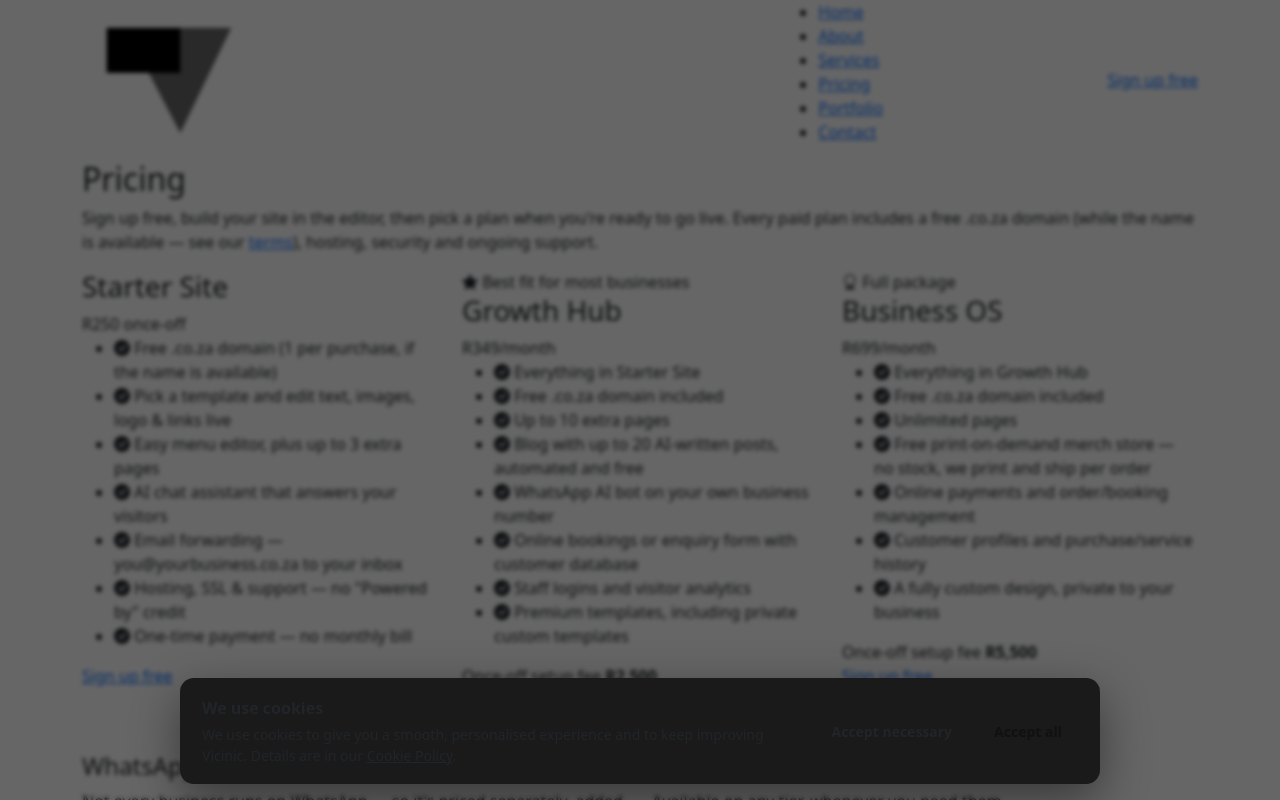
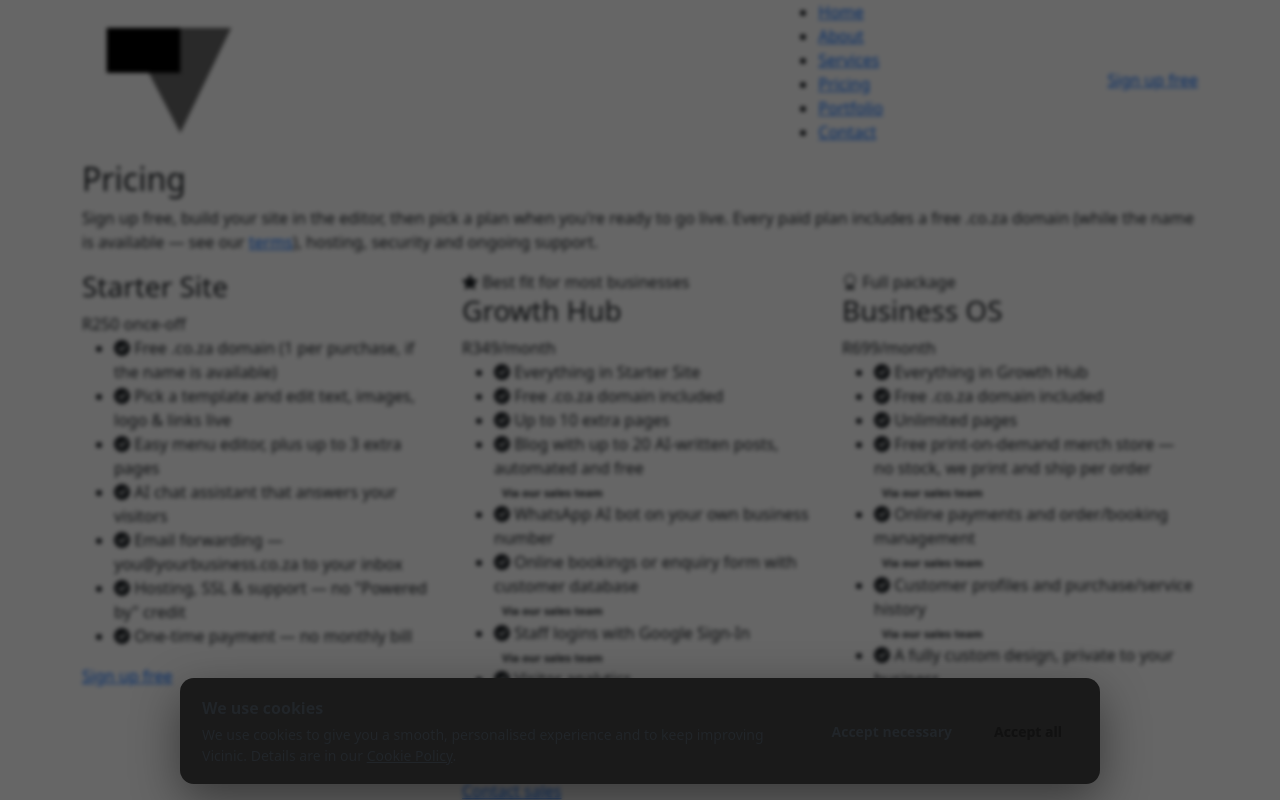
Before and after one commit to DNRessay/Digital, a React (Vite) app in the folder frontend/site/: page /pricing in a window 1280 px wide. Shown: the top 800 px of the page. Built offline with nearby package versions, Linux system fonts and the light colour scheme.

Commit message:
Pricing: Growth Hub and Business OS go through sales ('Contact sales'); tag features arranged via the sales team
Co-Authored-By: Claude Opus 5.5 <noreply@anthropic.com>
Claude-Session: https://claude.ai/code/session_01PMaeupejWkEM7dsZoPFASZ

```diff
--- a/frontend/site/src/sections/Pricing.jsx
+++ b/frontend/site/src/sections/Pricing.jsx
@@ -1,6 +1,7 @@
 import { Link } from 'react-router-dom'
 import { SIGNUP_URL } from '../lib/signup.js'
 import SectionLink from '../components/SectionLink.jsx'
+import '../styles/legal.css'
 
 const PLANS = [
   {
@@ -24,15 +25,18 @@ const PLANS = [
     setup: 'R2,500',
     delay: 200,
     featured: true,
+    cta: 'Contact sales',
+    to: 'contact',
     badge: { icon: 'bi-star-fill', text: 'Best fit for most businesses' },
     features: [
       'Everything in Starter Site',
       'Free .co.za domain included',
       'Up to 10 extra pages',
-      'Blog with up to 20 AI-written posts, automated and free',
+      { text: 'Blog with up to 20 AI-written posts, automated and free', sales: true },
       'WhatsApp AI bot on your own business number',
-      'Online bookings or enquiry form with customer database',
-      'Staff logins and visitor analytics',
+      { text: 'Online bookings or enquiry form with customer database', sales: true },
+      { text: 'Staff logins with Google Sign-In', sales: true },
+      'Visitor analytics',
       'Premium templates, including private custom templates',
     ],
   },
@@ -41,14 +45,16 @@ const PLANS = [
     price: 'R699',
     setup: 'R5,500',
     delay: 300,
+    cta: 'Contact sales',
+    to: 'contact',
     badge: { icon: 'bi-award', text: 'Full package' },
     features: [
       'Everything in Growth Hub',
       'Free .co.za domain included',
       'Unlimited pages',
-      'Free print-on-demand merch store — no stock, we print and ship per order',
-      'Online payments and order/booking management',
-      'Customer profiles and purchase/service history',
+      { text: 'Free print-on-demand merch store — no stock, we print and ship per order', sales: true },
+      { text: 'Online payments and order/booking management', sales: true },
+      { text: 'Customer profiles and purchase/service history', sales: true },
       'A fully custom design, private to your business',
     ],
   },
@@ -102,7 +108,7 @@ const SCHOOL_PLANS = [
   },
 ]
 
-function PlanCard({ plan, cta = 'Sign up free', to }) {
+function PlanCard({ plan, cta = plan.cta || 'Sign up free', to = plan.to }) {
   return (
     <div className="col-lg-4 col-md-6" data-aos="fade-up" data-aos-delay={plan.delay}>
       <div className={`pricing-card${plan.featured ? ' featured' : ''}`}>
@@ -112,9 +118,18 @@ function PlanCard({ plan, cta = 'Sign up free', to }) {
         <h3>{plan.name}</h3>
         <div className="pricing-price">{plan.price}<span>{plan.onceOff ? ' once-off' : '/month'}</span></div>
         <ul className="pricing-features">
-          {plan.features.map((feature) => (
-            <li key={feature}><i className="bi bi-check-circle-fill"></i> {feature}</li>
-          ))}
+          {plan.features.map((feature) => {
+            const { text, sales } = typeof feature === 'string' ? { text: feature } : feature
+            return (
+              <li key={text}>
+                <i className="bi bi-check-circle-fill"></i>{' '}
+                <span>
+                  {text}
+                  {sales && <span className="sales-tag">Via our sales team</span>}
+                </span>
+              </li>
+            )
+          })}
         </ul>
         {plan.setup && (
           <div className="pricing-setup">Once-off setup fee <strong>{plan.setup}</strong></div>
--- a/frontend/site/src/styles/legal.css
+++ b/frontend/site/src/styles/legal.css
@@ -112,3 +112,17 @@
     flex: 1;
   }
 }
+
+/* Pricing: features arranged through the sales team */
+.pricing .sales-tag {
+  display: block;
+  width: fit-content;
+  margin-top: 4px;
+  padding: 1px 8px;
+  border-radius: 50px;
+  font-size: 11px;
+  font-weight: 600;
+  vertical-align: middle;
+  color: var(--accent-color);
+  border: 1px solid color-mix(in srgb, var(--accent-color) 50%, transparent);
+}
```
